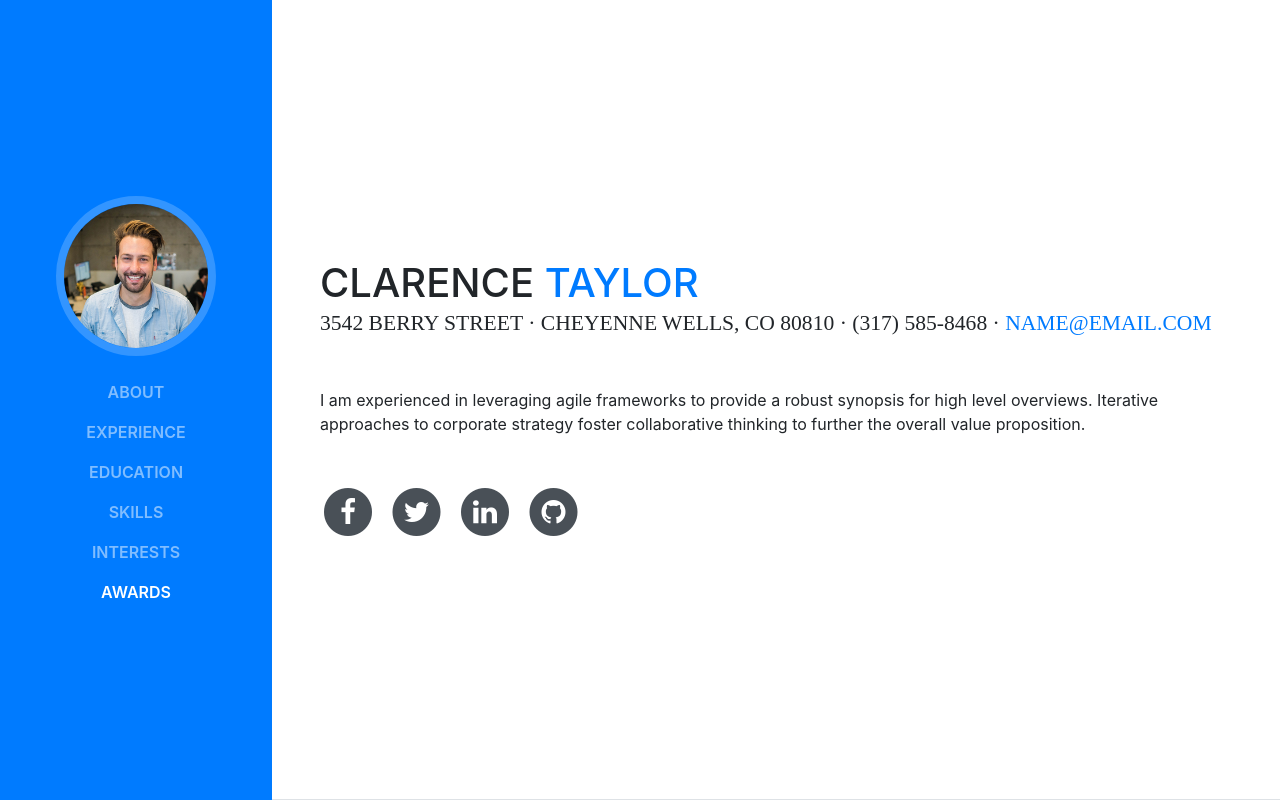
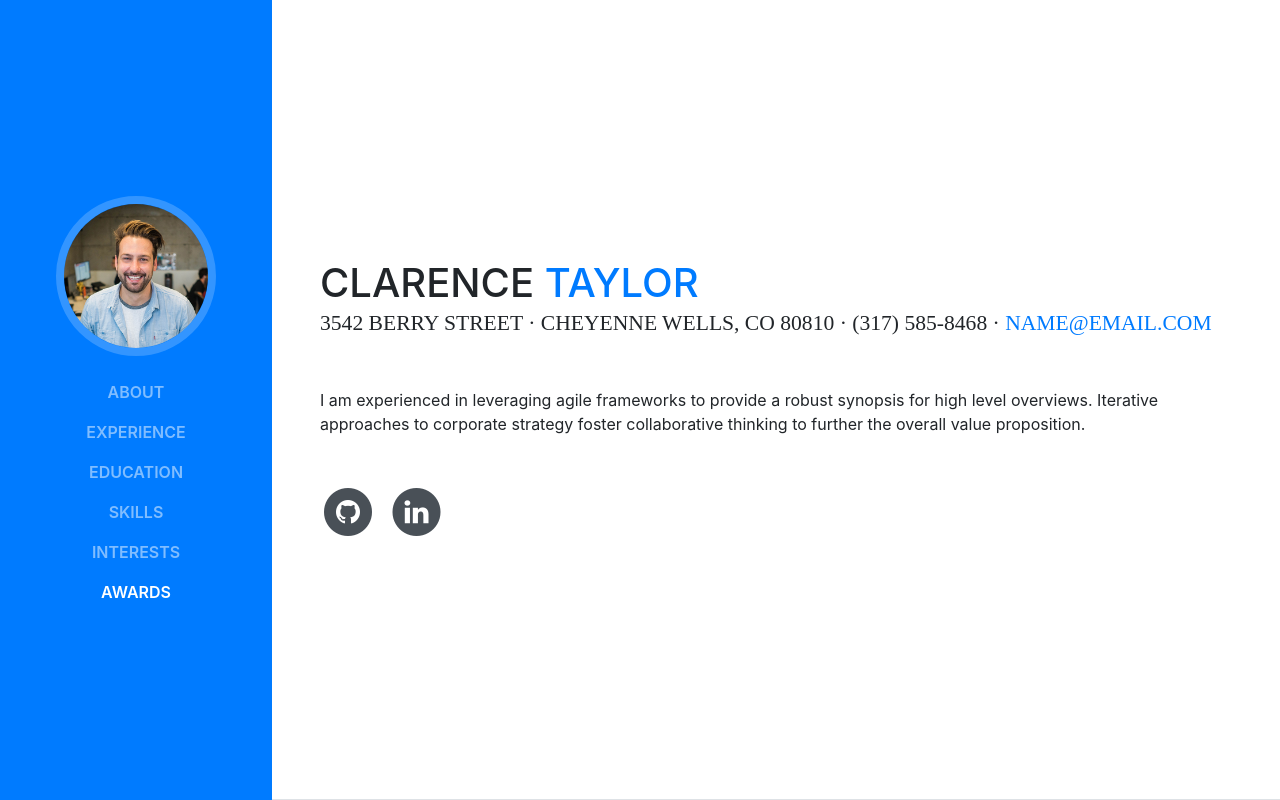
Before and after one commit to danieljanderson/danieljanderson.github.io, a website with bundled scripts: page index.html in a window 1280 px wide. Shown: the top 800 px of the page. Built offline with nearby package versions, Linux system fonts and the light colour scheme; a web font is replaced by a local one.

Commit message:
updated the social icons

```diff
--- a/index.html
+++ b/index.html
@@ -77,15 +77,7 @@
               <a href="#">
                 <span class="fa-stack fa-lg">
                   <i class="fa fa-circle fa-stack-2x"></i>
-                  <i class="fa fa-facebook fa-stack-1x fa-inverse"></i>
-                </span>
-              </a>
-            </li>
-            <li class="list-inline-item">
-              <a href="#">
-                <span class="fa-stack fa-lg">
-                  <i class="fa fa-circle fa-stack-2x"></i>
-                  <i class="fa fa-twitter fa-stack-1x fa-inverse"></i>
+                  <i class="fa fa-github fa-stack-1x fa-inverse"></i>
                 </span>
               </a>
             </li>
@@ -97,12 +89,7 @@
                 </span>
               </a>
             </li>
-            <li class="list-inline-item">
-              <a href="#">
-                <span class="fa-stack fa-lg">
-                  <i class="fa fa-circle fa-stack-2x"></i>
-                  <i class="fa fa-github fa-stack-1x fa-inverse"></i>
-                </span>
+
               </a>
             </li>
           </ul>
```
